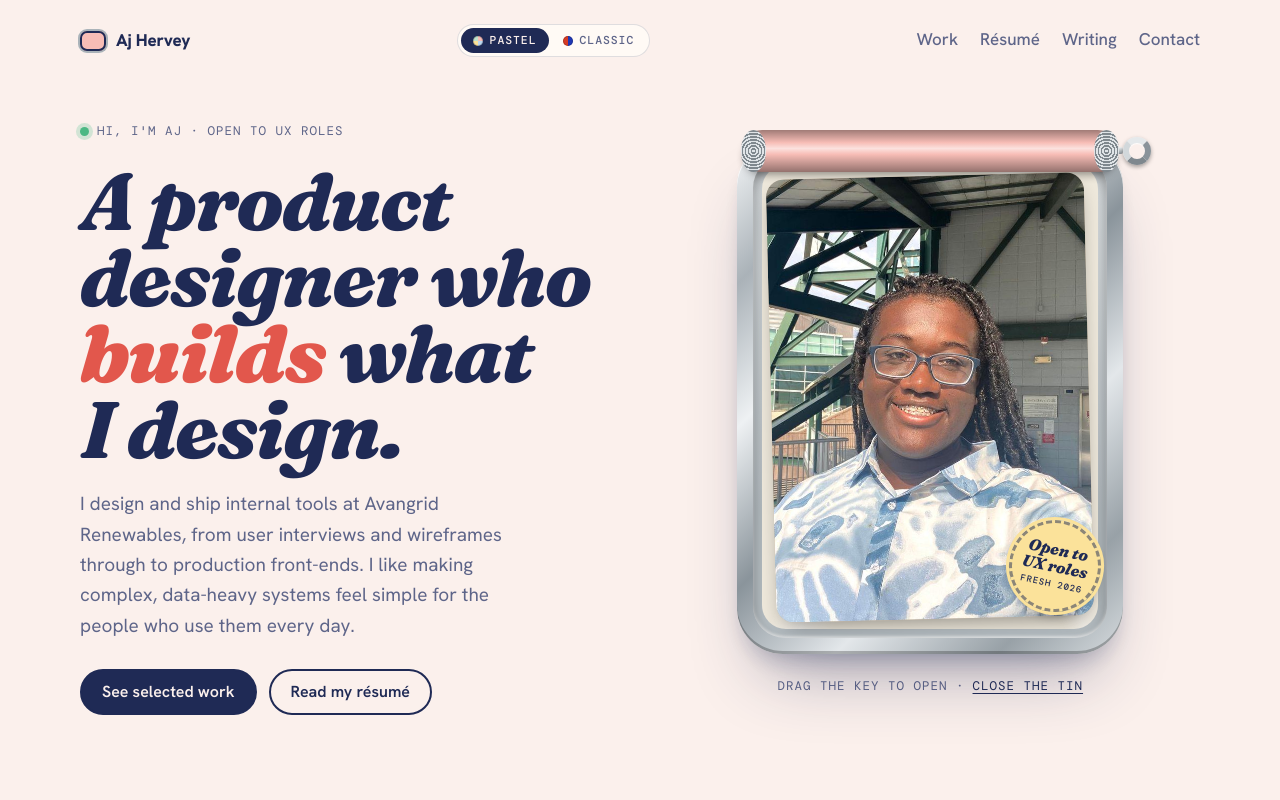
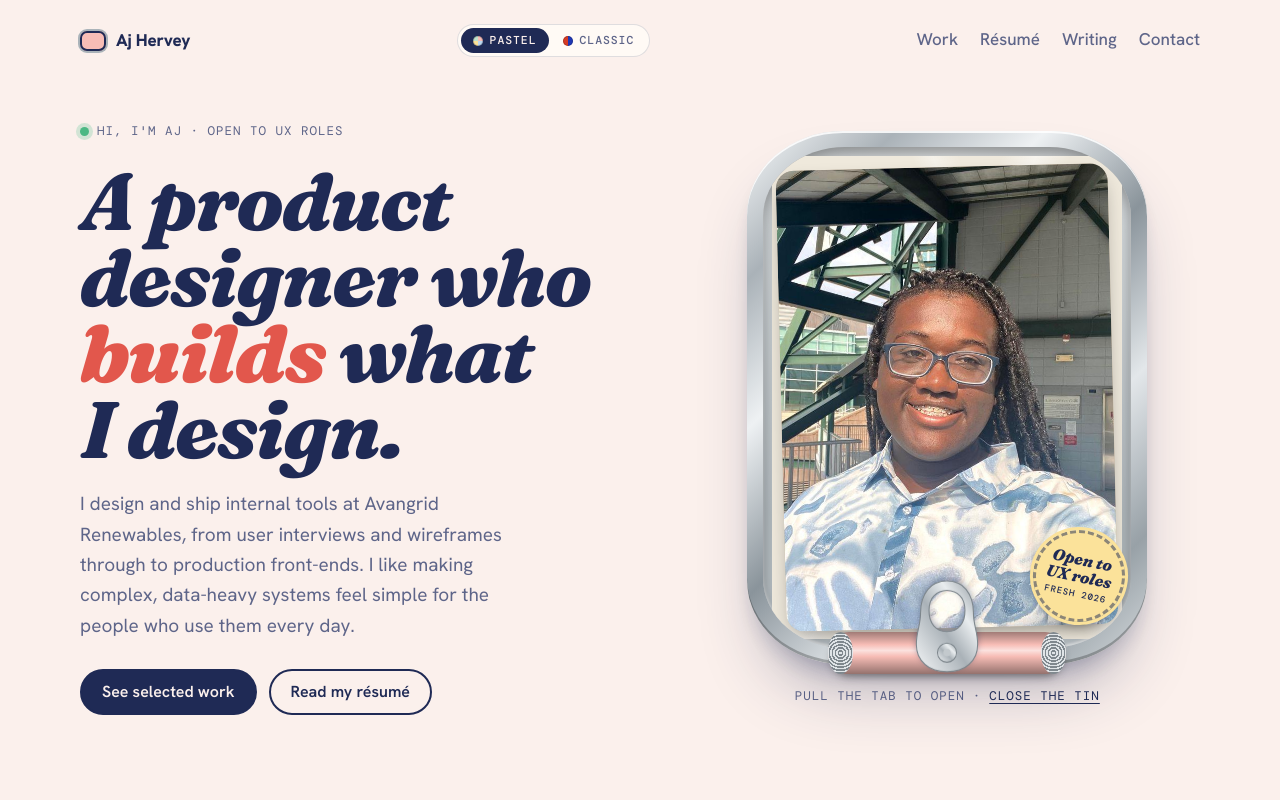
Before and after one commit to Lullabi/aj-portfolio, a plain HTML site: page index.html in a window 1280 px wide. Shown: the top 800 px of the page. Drawn offline with nearby package versions, Linux system fonts and the light colour scheme; a web font is replaced by a local one.

Commit message:
Pastel tin opens with a ring-pull tab
The pastel lid now peels back from the top on a ring-pull instead of rolling
up on the side key. The tin gets rounder ends to match. Classic keeps the key.

Co-Authored-By: Claude Opus 5.5 <noreply@anthropic.com>

```diff
--- a/app.js
+++ b/app.js
@@ -43,15 +43,19 @@
   addEventListener('hashchange', route);
 
   /* ---------- the tin ---------- */
-  const tin = document.getElementById('tin'), key = document.getElementById('key'), lid = document.getElementById('lid');
+  const tin = document.getElementById('tin'), lid = document.getElementById('lid');
+  // two handles: the classic side key (drag up to open) and the pastel pull tab (drag down to open)
+  const handles = [{ el: document.getElementById('key'), dir: 1 }, { el: document.getElementById('pull-ring'), dir: -1 }];
   const toggle = document.getElementById('toggle'), stage = document.getElementById('stage');
   let p = 0, anim = null, introduced = false;
 
   function set(v) {
     p = Math.max(0, Math.min(1, v));
     tin.style.setProperty('--p', p.toFixed(4));
-    key.setAttribute('aria-valuenow', Math.round(p * 100));
-    key.setAttribute('aria-valuetext', p > .97 ? 'Open' : p < .03 ? 'Closed' : Math.round(p * 100) + '% open');
+    handles.forEach(({ el }) => {
+      el.setAttribute('aria-valuenow', Math.round(p * 100));
+      el.setAttribute('aria-valuetext', p > .97 ? 'Open' : p < .03 ? 'Closed' : Math.round(p * 100) + '% open');
+    });
     toggle.textContent = p > .5 ? 'Close the tin' : 'Open the tin';
   }
   function animateTo(target, ms = 1500) {
@@ -74,16 +78,17 @@
   }
 
   let drag = null;
-  key.addEventListener('pointerdown', e => {
+  const end = () => { if (!drag) return; drag = null; if (p > .88) animateTo(1, 300); else if (p < .08) animateTo(0, 300); };
+  handles.forEach(({ el, dir }) => {
+    el.addEventListener('pointerdown', e => {
       cancelAnimationFrame(anim);
-    drag = { y: e.clientY, p, h: lid.getBoundingClientRect().height };
-    key.setPointerCapture(e.pointerId);
+      drag = { y: e.clientY, p, h: lid.getBoundingClientRect().height, dir };
+      el.setPointerCapture(e.pointerId);
     });
-  key.addEventListener('pointermove', e => { if (drag) set(drag.p + (drag.y - e.clientY) / drag.h); });
-  const end = () => { if (!drag) return; drag = null; if (p > .88) animateTo(1, 300); else if (p < .08) animateTo(0, 300); };
-  key.addEventListener('pointerup', end);
-  key.addEventListener('pointercancel', end);
-  key.addEventListener('keydown', e => {
+    el.addEventListener('pointermove', e => { if (drag) set(drag.p + drag.dir * (drag.y - e.clientY) / drag.h); });
+    el.addEventListener('pointerup', end);
+    el.addEventListener('pointercancel', end);
+    el.addEventListener('keydown', e => {
       const k = e.key;
       if (k === 'ArrowUp' || k === 'ArrowRight') set(p + .1);
       else if (k === 'ArrowDown' || k === 'ArrowLeft') set(p - .1);
@@ -92,6 +97,7 @@
       else if (k === 'Enter' || k === ' ') animateTo(p > .5 ? 0 : 1, 900);
       else return;
       e.preventDefault();
+    });
   });
   toggle.addEventListener('click', () => animateTo(p > .5 ? 0 : 1, 1100));
   lid.addEventListener('click', () => { if (p < .5) animateTo(1, 1100); });
--- a/index.html
+++ b/index.html
@@ -51,6 +51,7 @@
             <div class="lid-wrap">
               <div class="lid-clip">
                 <div class="lid" id="lid" aria-hidden="true">
+                  <i class="emboss" aria-hidden="true"></i>
                   <div class="sparkles"><i style="top:18%;left:12%">✦</i><i style="top:30%;right:12%;font-size:13px">✦</i><i style="top:66%;left:14%;font-size:12px">✦</i><i style="top:70%;right:15%">✦</i></div>
                   <span class="mono est">Est. 2019 · Knoxville, TN</span>
                   <svg class="arch" viewBox="0 0 260 46" aria-hidden="true"><path id="lid-arc" d="M14 42 A270 270 0 0 1 246 42" fill="none"/><text><textPath href="#lid-arc" startOffset="50%" text-anchor="middle">Est. 2019 · Knoxville, TN</textPath></text></svg>
@@ -71,11 +72,14 @@
                 <div class="key" id="key" role="slider" tabindex="0" aria-label="Tin lid" aria-valuemin="0" aria-valuemax="100" aria-valuenow="0" aria-valuetext="Closed">
                   <span class="stem"></span><span class="ring"></span>
                 </div>
+                <div class="pull-ring" id="pull-ring" role="slider" tabindex="0" aria-label="Tin lid pull tab" aria-valuemin="0" aria-valuemax="100" aria-valuenow="0" aria-valuetext="Closed">
+                  <svg viewBox="0 0 70 90" aria-hidden="true"><defs><linearGradient id="tab-metal" x1="0" y1="0" x2="1" y2="1"><stop offset="0" stop-color="#f6f8f9"/><stop offset=".45" stop-color="#aab2b8"/><stop offset=".7" stop-color="#e9edef"/><stop offset="1" stop-color="#8a939a"/></linearGradient></defs><path fill-rule="evenodd" fill="url(#tab-metal)" stroke="#7d868c" d="M35 2C52 2 64 12 64 28c0 12-4 18-4 30 0 18-10 30-25 30S10 76 10 58c0-12-4-18-4-30C6 12 18 2 35 2zm0 38c-11 0-17 8-17 20s7 19 17 19 17-7 17-19-6-20-17-20z"/><circle cx="35" cy="20" r="9" fill="url(#tab-metal)" stroke="#7d868c"/><circle cx="35" cy="20" r="3.5" fill="#c3c9cd"/></svg>
+                </div>
               </div>
             </div>
           </div>
         </div>
-        <p class="hint mono">Drag the key to open · <button type="button" id="toggle">Open the tin</button></p>
+        <p class="hint mono"><span class="hint-key">Drag the key to open</span><span class="hint-tab">Pull the tab to open</span> · <button type="button" id="toggle">Open the tin</button></p>
       </div>
     </header>
 
--- a/styles.css
+++ b/styles.css
@@ -53,7 +53,7 @@ nav{display:flex;align-items:center;justify-content:space-between;gap:16px;paddi
 .style-switch i{width:10px;height:10px;border-radius:50%;box-shadow:inset 0 0 0 1px rgba(0,0,0,.2)}
 .style-switch [data-style="pastel"] i{background:conic-gradient(#F7BDB6 0 25%,#BCD8F0 0 50%,#FBE29A 0 75%,#BFE3CC 0)}
 .style-switch [data-style="classic"] i{background:conic-gradient(#1F37B5 0 50%,#D63B24 0)}
-.arch,.sparkles{display:none}
+.arch,.sparkles,.pull-ring,.hint-tab,.emboss{display:none}
 
 /* hero */
 .hero{display:grid;grid-template-columns:minmax(0,1.05fr) minmax(0,.95fr);gap:56px;align-items:center;padding-block:40px 96px}
--- a/theme-pastel.css
+++ b/theme-pastel.css
@@ -45,6 +45,27 @@
 .sparkles{display:block;position:absolute;inset:0;pointer-events:none}
 .sparkles i{position:absolute;color:var(--print-cream);font-style:normal;font-size:18px;line-height:1}
 .roll{background:linear-gradient(to bottom,rgba(0,0,0,.35),rgba(0,0,0,0) 30%,rgba(255,255,255,.55) 44%,rgba(255,255,255,0) 58%,rgba(0,0,0,.4)),var(--print-red)}
+/* ring-pull opener: the lid peels back from the top instead of rolling up on a key */
+.stage{padding-right:0;width:min(100%,400px)}
+.hint{padding-right:0}
+.key,.hint-key{display:none}
+.hint-tab{display:inline}
+.tin{border-radius:96px/84px}
+.tray{border-radius:82px/70px}
+.lid-clip{border-radius:86px/74px}
+.lid::before{border-radius:74px/62px}
+.lid{clip-path:inset(calc(var(--p) * 100%) 0 0 0);padding-top:104px}
+.lid-mid{gap:12px}
+.lid-mid > .mono{display:none}
+/* the curl hugs the rounded ends of the tin: narrow at the top and bottom, full width mid-way */
+.roll{--edge:calc(8px + 62px * (1 - 4 * var(--p) + 4 * var(--p) * var(--p)));top:calc(var(--p) * 100% - var(--rh) / 2);left:var(--edge);right:var(--edge)}
+.emboss{display:block;position:absolute;top:8px;left:50%;width:100px;height:100px;margin-left:-50px;border-radius:50%;
+  box-shadow:inset 0 3px 5px rgba(31,42,85,.18),inset 0 -2px 3px rgba(255,255,255,.6),0 1px 0 rgba(255,255,255,.5)}
+.pull-ring{display:block;position:absolute;left:50%;top:calc(50% + 26px * (1 - var(--p)));width:74px;cursor:grab;touch-action:none;pointer-events:auto;
+  transform-origin:50% 22%;transform:translate(-50%,-22%) rotateX(calc(min(var(--p) * 540, 180) * 1deg));
+  filter:drop-shadow(0 3px 3px rgba(31,42,85,.35));border-radius:40%}
+.pull-ring:active{cursor:grabbing}
+.pull-ring svg{display:block;width:100%;height:auto}
 .sticker{background:var(--print-butter);color:var(--print-ink);border-color:rgba(31,42,85,.5);outline-color:var(--print-butter);font-size:16px}
 
 /* ---------- scalloped labels ---------- */
```
Lines whose indentation alone changed are shown as unchanged.
